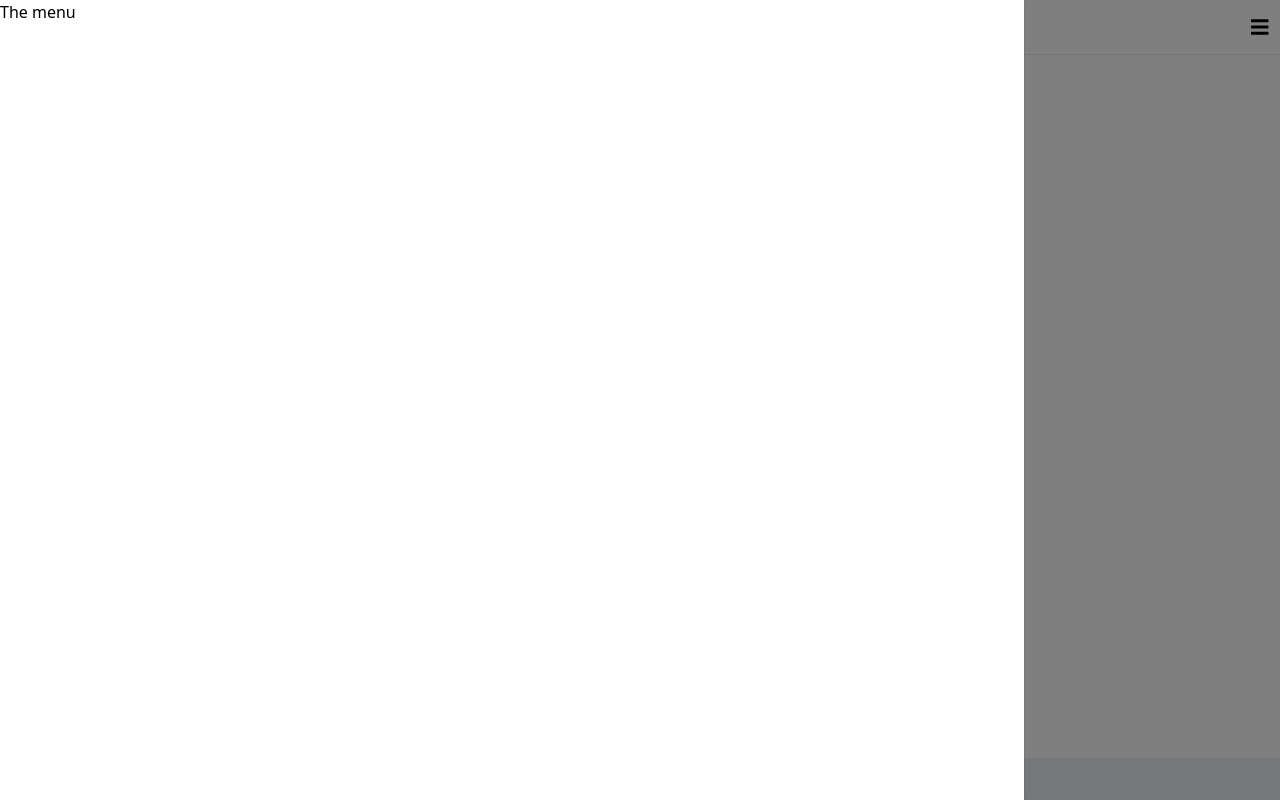
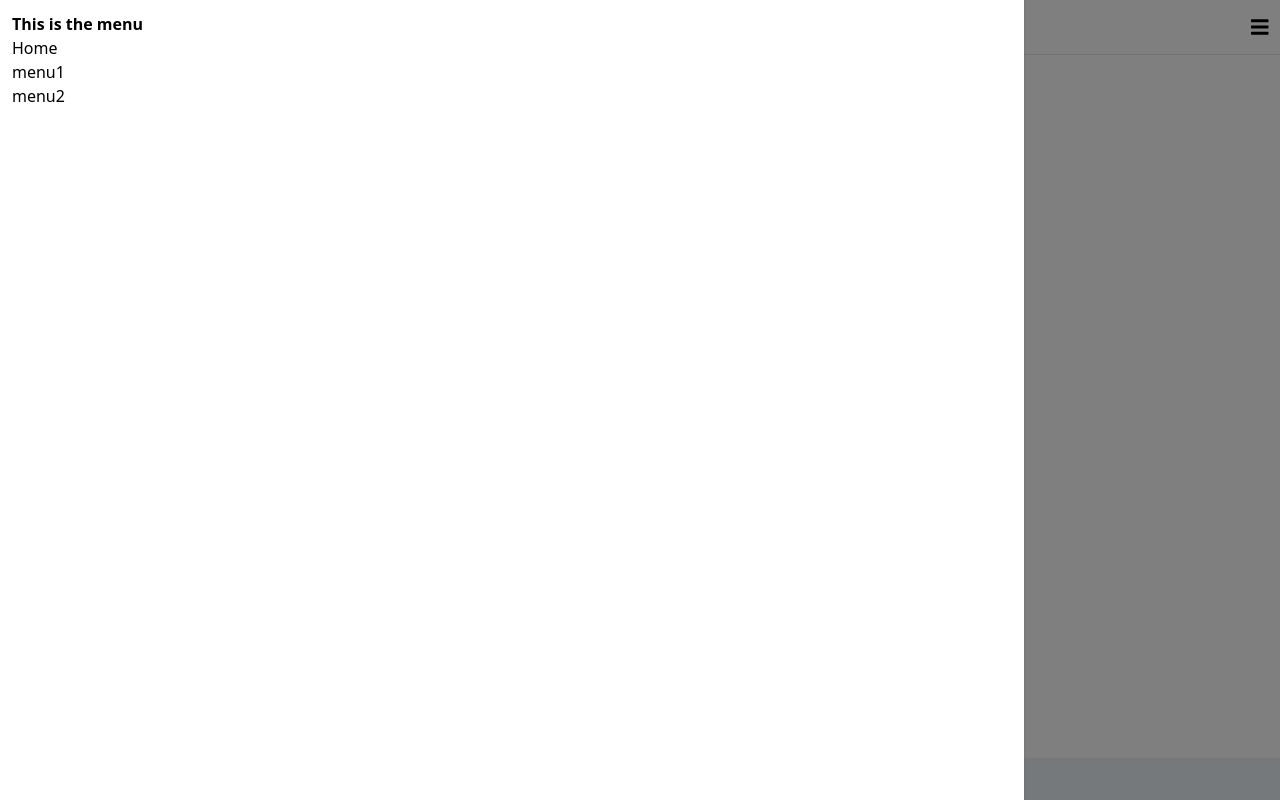
Before and after one commit to tlfzgjadyd/ReactPractice, a React (Create React App) app in the folder learning-react/: page / in a window 1280 px wide. Both pictures are taken after a click on the icon 1259 px from the left and 26 px from the top of the page. Built offline with nearby package versions, Linux system fonts and the light colour scheme.

Commit message:
react-spring을 사용한 토글+애니매이션 효과+메뉴내용 작성

```diff
--- a/learning-react/package.json
+++ b/learning-react/package.json
@@ -14,6 +14,7 @@
     "react": "^16.13.1",
     "react-dom": "^16.13.1",
     "react-scripts": "3.4.1",
+    "react-spring": "^8.0.27",
     "tailwindcss": "^1.5.2"
   },
   "scripts": {
--- a/learning-react/src/Components/Navigation.js
+++ b/learning-react/src/Components/Navigation.js
@@ -1,28 +1,21 @@
 import React, {useState} from 'react'
 import { FontAwesomeIcon } from '@fortawesome/react-fontawesome'
 import { faBars } from '@fortawesome/free-solid-svg-icons'
+import {useTransition, animated} from 'react-spring'
 
 function Navigation(){
 const [showMenu, setShowMenu] = useState(false)
 
-let menu
-let menuMask
-
-if(showMenu){
-    menu =
-    <div
-        className="bg-white fixed top-0 left-0 w-4/5 h-full z-50 shadow">
-            The menu
-	</div>
-
-    menuMask=
-    <div
-        className="bg-black-t-50 fixed top-0 left-0 w-full h-full z-50"
-        onClick={ ()=>setShowMenu(!showMenu)}
-    >
-    </div>
-}
-
+const maskTransitions = useTransition(showMenu, null, {
+    from : { position : 'absolute', opacity: 0 },
+    enter : { opacity: 1 },
+    leave : { opacity: 0 },
+})
+const menuTransitions = useTransition(showMenu, null, {
+        from : {opacity: 0, transform: 'translateX(-100%)' },
+        enter : {opacity: 1, transform: 'translateX(0%)' },
+        leave : {opacity: 0, transform: 'translateX(-100%)' },
+})
     return(
          <nav>
              <span className="text-xl">
@@ -31,9 +24,44 @@
                     onClick={ ()=>setShowMenu(!showMenu)}
                />
             </span>
+            {
+	            maskTransitions.map ( ( { item, key, props } ) =>
+	            	item &&
+                    <animated.div
+                         key={key}
+                         style={props}
+                        className = "bg-black-t-50 fixed top-0 left-0 w-full h-full z-50"
+                        onClick={ ()=>setShowMenu(false) }
+                    >
+                    </animated.div>
+                )
+            }
+            {
+	            menuTransitions.map ( ( { item, key, props } ) =>
+	            	item &&
+                    <animated.div
+                         key={key}
+                         style={props}
+                        className = "fixed bg-white top-0 left-0 w-4/5 h-full z-50 shadow p-3"
+                    >
+                        <span className="font-bold">
+                            This is the menu
+                        </span>
+                        <ul>
+                            <li>
+                                Home
+                            </li>
+                            <li>
+                                menu1
+                            </li>
+                            <li>
+                                menu2
+                            </li>
+                        </ul>
 
-            {menuMask}
-            {menu}
+                    </animated.div>
+                )
+            }
         </nav>
 
     )
```
Also changed, not shown: 1 other file (tests, documents, lock files or other folders).
